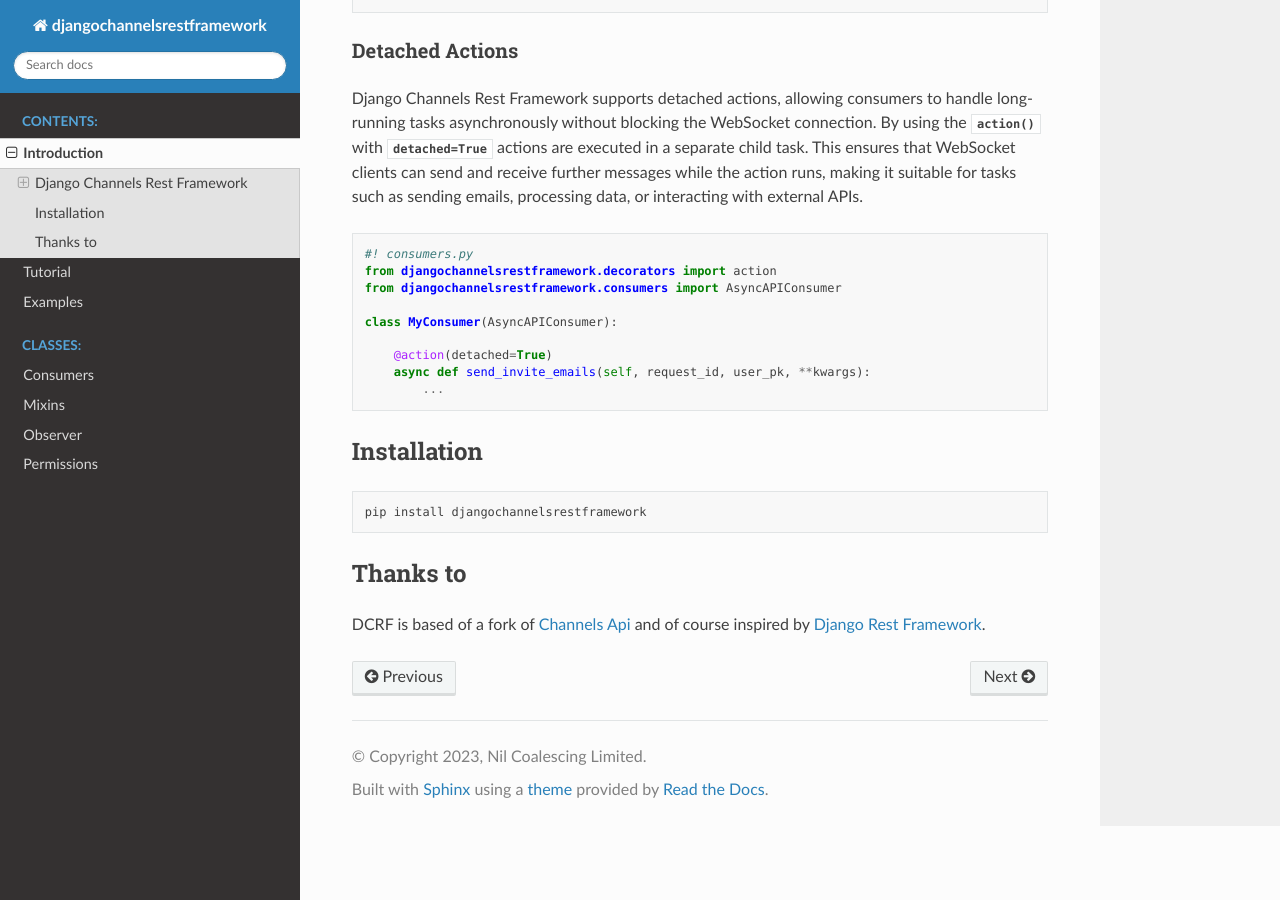
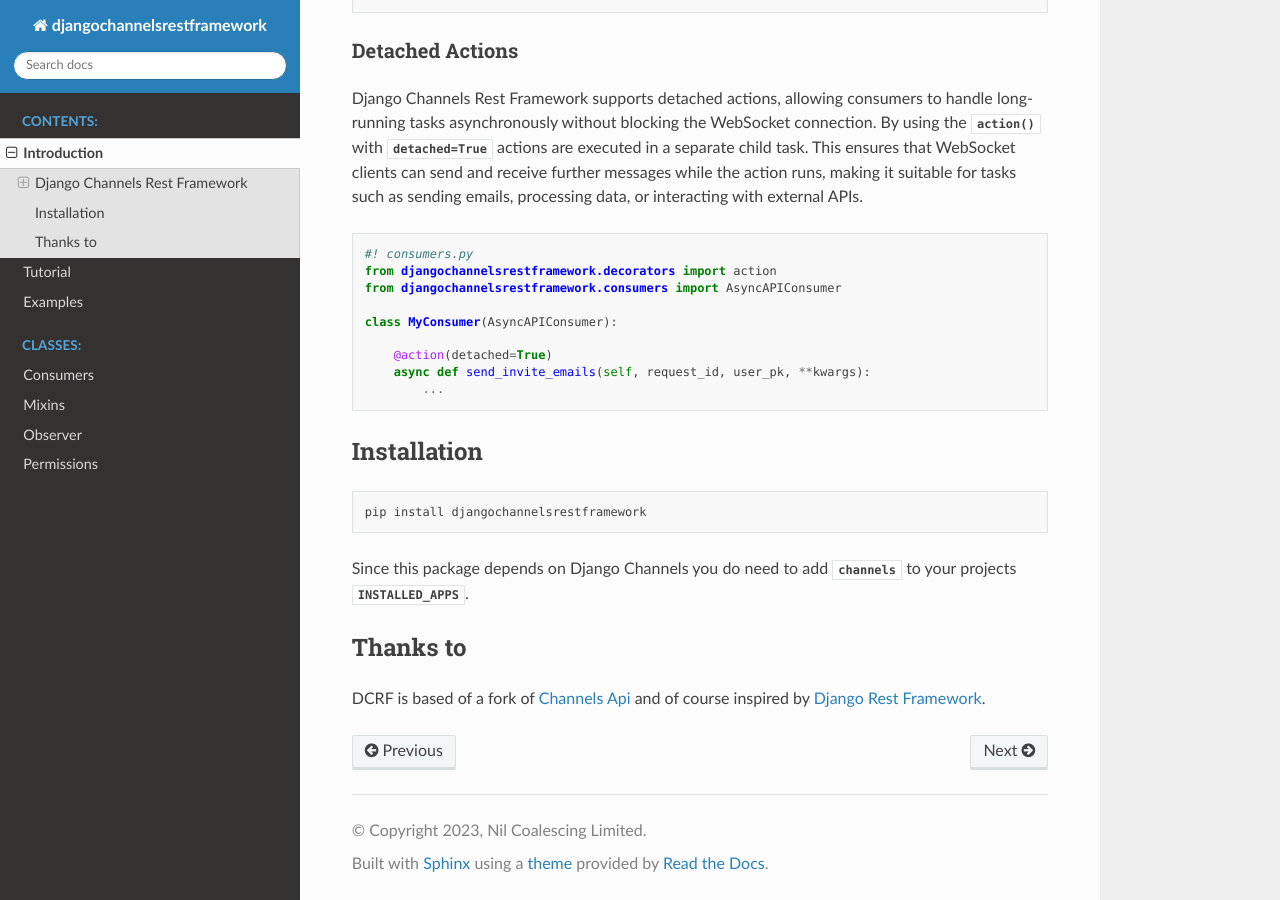
Before and after one commit to NilCoalescing/djangochannelsrestframework, a Sphinx documentation site: the page built from docs/introduction.rst, in a window 1280 px wide and 900 px high, scrolled down 1944 px. Built offline with Sphinx 7.4.7 and the Read the Docs theme 3.1.0, drawn with Linux system fonts in a browser that asks for light colours.

Commit message:
Update instrallation steps to include adding  to INSTALLED_APPS

```diff
--- a/docs/introduction.rst
+++ b/docs/introduction.rst
@@ -130,6 +130,8 @@
 
     pip install djangochannelsrestframework
 
+Since this package depends on Django Channels you do need to add `channels` to your projects `INSTALLED_APPS`.
+
 ---------
 Thanks to
 ---------
```
